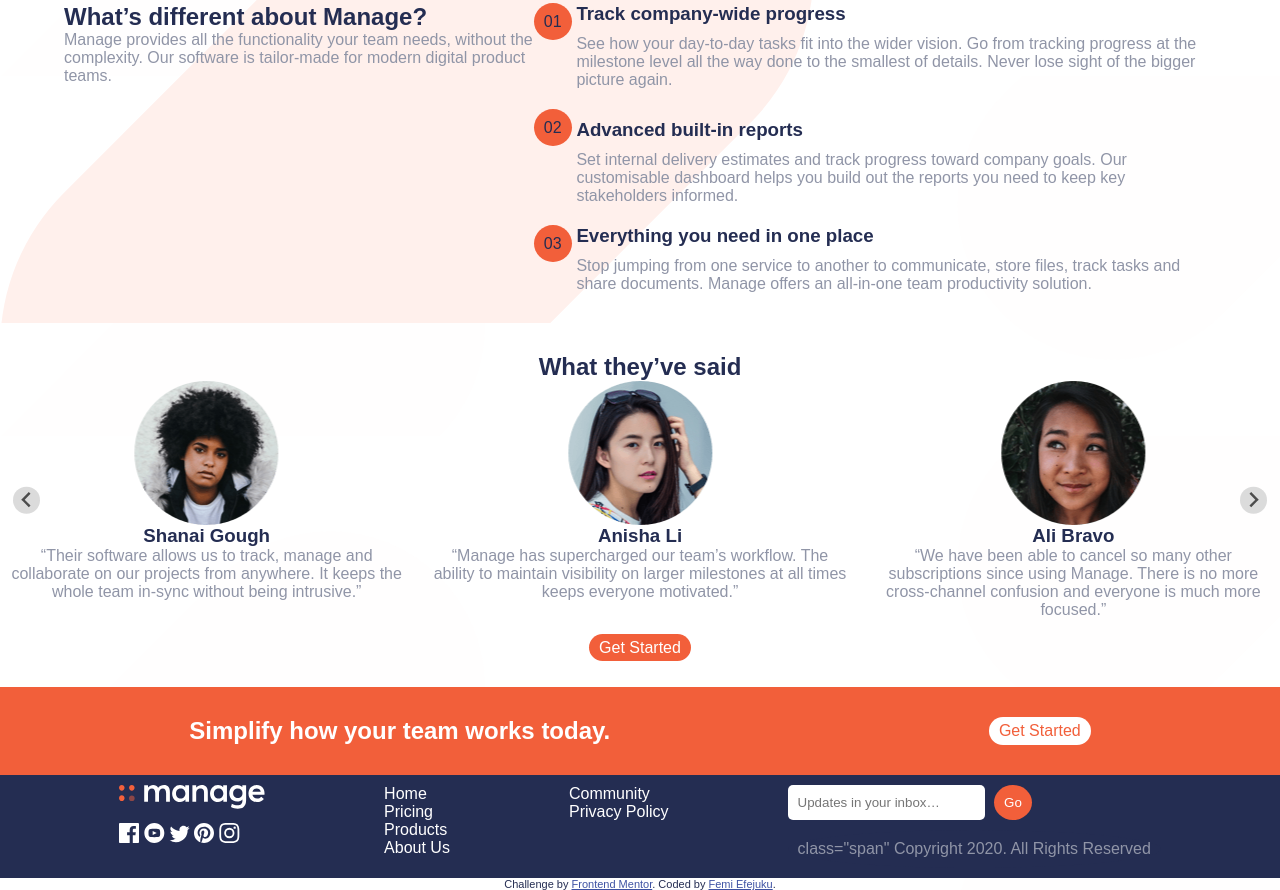
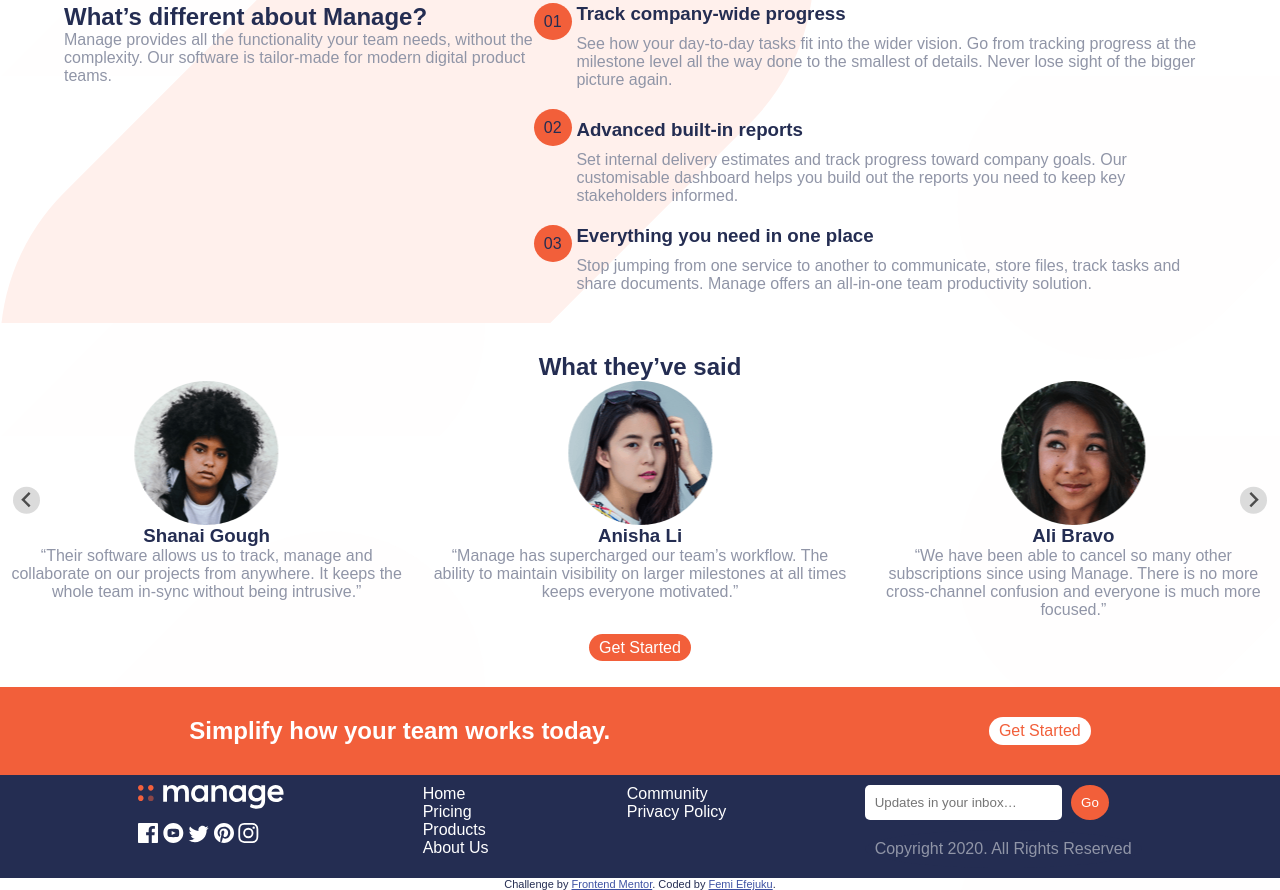
Before and after one commit to femizi/manage-landing-page-master, a plain HTML site: page index.html in a window 1280 px wide. Shown: the part 644-1534 px from the top of the page. Drawn offline with nearby package versions, Linux system fonts and the light colour scheme; a web font is replaced by a local one.

Commit message:
commit on 'main'

```diff
--- a/index.html
+++ b/index.html
@@ -233,7 +233,7 @@
  <button class="input-btn">Go</button>
 </form>
 <span class="copy-right">
-  class="span" Copyright 2020. All Rights Reserved
+   Copyright 2020. All Rights Reserved
 </span>
 </div>
 </footer>
```
